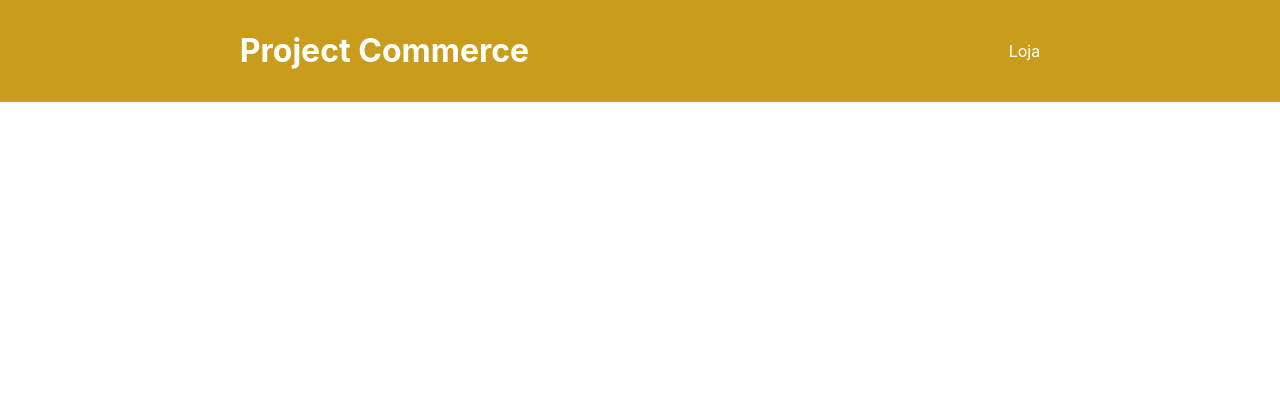
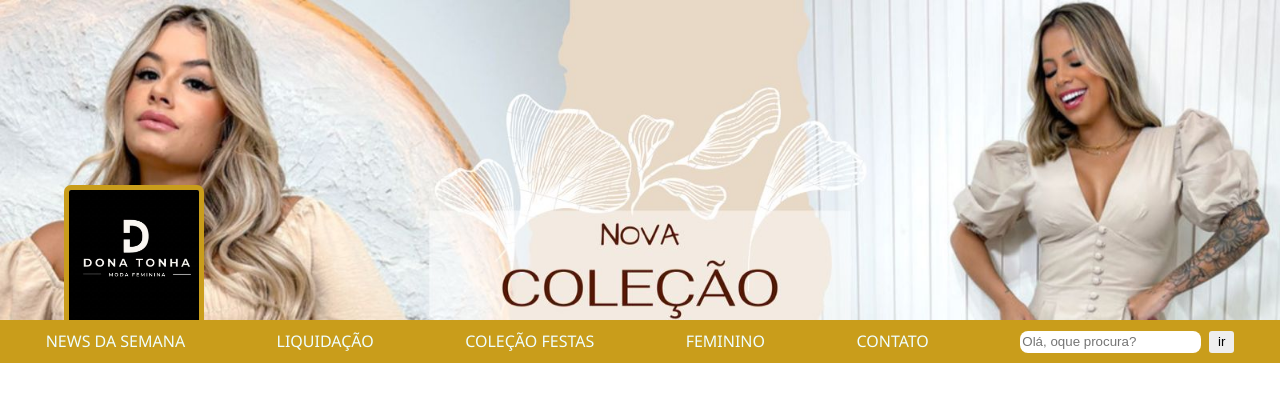
Before and after one commit to christianlessa/Project-Commerce, a React (Create React App) app: page / in a window 1280 px wide. Shown: the top 402 px of the page. Built offline with nearby package versions, Linux system fonts and the light colour scheme.

Commit message:
renderizando component header no app

```diff
--- a/src/App.js
+++ b/src/App.js
@@ -1,13 +1,9 @@
 import './App.css';
+import Header from './components/Header';
 
 function App() {
   return (
-    <div className="App">
-      <header className="App-header">
-        <h1>Project Commerce</h1>
-        <p>Loja</p>
-      </header>
-    </div>
+    <Header />
   );
 }
 
```
